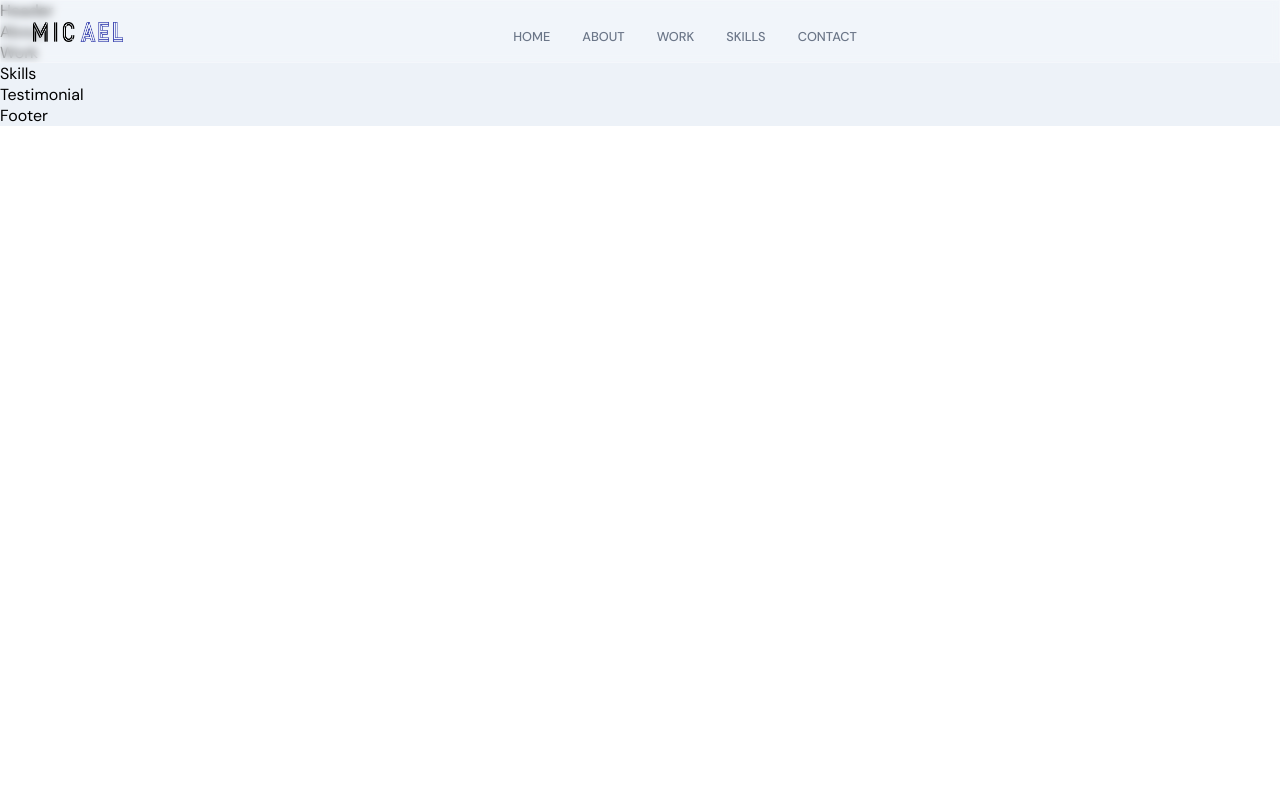
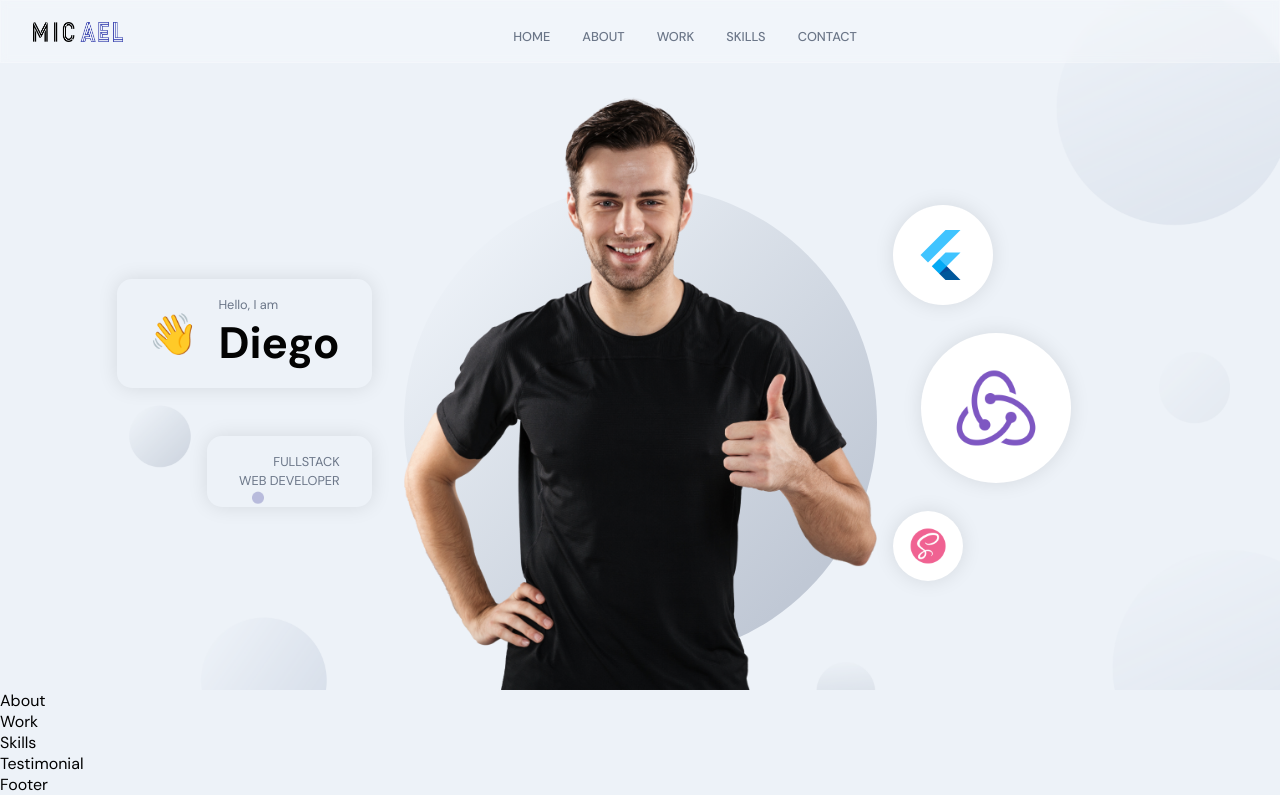
Before and after one commit to d1360cub/portfolio-sanity, a React (Create React App) app in the folder frontend_react/: page / in a window 1280 px wide. Built offline with nearby package versions, Linux system fonts and the light colour scheme.

Commit message:
adds header

```diff
--- a/frontend_react/src/container/Header/Header.scss
+++ b/frontend_react/src/container/Header/Header.scss
@@ -0,0 +1,187 @@
+#home {
+  position: relative;
+  background: url("../../assets/bgIMG.png");
+  background-size: cover;
+  background-position: center;
+  background-repeat: repeat;
+
+  .app__wrapper {
+    padding: 0;
+
+    .copyright {
+      display: none;
+    }
+  }
+}
+
+.app__header {
+  flex: 1;
+  width: 100%;
+  height: 100%;
+  flex-direction: row;
+  padding: 6rem 2rem 0rem;
+
+  @media screen and (min-width: 2000px) {
+    padding-top: 8rem;
+  }
+
+  @media screen and (max-width: 1200px) {
+    flex-direction: column;
+  }
+
+  @media screen and (max-width: 450px) {
+    padding: 6rem 1rem 2rem;
+  }
+}
+
+.app__header-info {
+  flex: 0.65;
+  display: flex;
+  flex-direction: column;
+  justify-content: flex-start;
+  align-items: flex-start;
+  height: 100%;
+  margin: 0 2rem;
+
+  @media screen and (max-width: 1200px) {
+    width: 100%;
+    margin-right: 0rem;
+  }
+}
+
+.app__header-badge {
+  width: 100%;
+  display: flex;
+  justify-content: flex-end;
+  align-items: flex-end;
+  flex-direction: column;
+
+  .badge-cmp, .tag-cmp {
+    padding: 1rem 2rem;
+    border: var(--white-color);
+    border-radius: 15px;
+    flex-direction: row;
+    width: auto;
+    box-shadow: 0px 0px 20px rgba(0, 0, 0, 0.1);
+  }
+
+  .tag-cmp {
+    flex-direction: column;
+    margin-top: 3rem;
+
+    p {
+      width: 100%;
+      text-transform: uppercase;
+      text-align: right;
+    }
+  }
+
+  span {
+    font-size: 2.5rem;
+
+    @media screen and (min-width: 2000px) {
+      font-size: 5rem;
+    }
+  }
+
+  @media screen and (max-width: 1200px) {
+    justify-content: flex-start;
+    align-items: flex-start;
+  }
+}
+
+.app__header-circles {
+  flex: 0.75;
+  display: flex;
+  flex-direction: column;
+  justify-content: space-evenly;
+  align-items: flex-start;
+  height: 100%;
+  margin-left: 1rem;
+
+  div {
+    width: 100px;
+    height: 100px;
+    border-radius: 50%;
+    background: var(--white-color);
+    box-shadow: 0px 0px 20px rgba(0, 0, 0, 0.1);
+
+    img {
+      width: 60%;
+      height: 60%;
+    }
+  }
+
+  div:nth-child(1) {
+    width: 100px;
+    height: 100px;
+  }
+
+  div:nth-child(2) {
+    margin: 1.75rem;
+    width: 150px;
+    height: 150px;
+  }
+
+  div:nth-child(3) {
+    width: 70px;
+    height: 70px;
+  }
+
+  @media screen and (min-width: 2000px) {
+    div:nth-child(2) {
+      width: 400px;
+      height: 400px;
+    }
+
+    div:nth-child(3) {
+      width: 170px;
+      height: 170px;
+    }
+
+    div:nth-child(1) {
+      width: 200px;
+      height: 200px;
+    }
+  }
+
+  @media screen and (max-width: 1200px) {
+    width: 100%;
+    flex-direction: row;
+    flex-wrap: wrap;
+    margin-left: 0;
+
+    div {
+      margin: 1rem;
+    }
+  }
+}
+
+.app__header-img {
+  flex: 1;
+  height: 100%;
+  display: flex;
+  justify-content: flex-end;
+  align-items: flex-end;
+  position: relative;
+
+  img {
+    width: 100%;
+    object-fit: contain;
+    z-index: 1;
+  }
+
+  .overlay_circle {
+    position: absolute;
+    left: 0;
+    right: 0;
+    bottom: 0;
+    z-index: 0;
+    width: 100%;
+    height: 90%;
+  }
+
+  @media screen and (max-width: 1200px) {
+    margin: 2rem 0;
+  }
+}
--- a/frontend_react/src/container/Header/index.jsx
+++ b/frontend_react/src/container/Header/index.jsx
@@ -1,8 +1,67 @@
 import React from 'react';
+import { motion } from 'framer-motion';
 import './Header.scss';
+import { images } from '../../constants';
 
 function Header() {
-  return <div>Header</div>;
+  const scaleVariants = {
+    whileInView: {
+      scale: [0, 1],
+      opacity: [0, 1],
+      transition: {
+        duration: 1,
+        ease: 'easeInOut',
+      },
+    },
+  };
+  return (
+    <div id='home' className='app__header app__flex'>
+      <motion.div
+        whileInView={{ x: [-100, 0], opacity: [0, 1] }}
+        transition={{ duration: 0.5 }}
+        className='app__header-info'
+      >
+        <div className='app__header-badge'>
+          <div className='badge-cmp app__flex'>
+            <span>👋</span>
+            <div style={{ marginLeft: 20 }}>
+              <p className='p-text'>Hello, I am</p>
+              <h1 className='head-text'>Diego</h1>
+            </div>
+          </div>
+          <div className='tag-cmp app__flex'>
+            <p className='p-text'>Fullstack</p>
+            <p className='p-text'>Web developer</p>
+          </div>
+        </div>
+      </motion.div>
+      <motion.div
+        whileInView={{ opacity: [0, 1] }}
+        transition={{ duration: 0.5, delayChildren: 0.5 }}
+        className='app__header-img'
+      >
+        <img src={images.profile} alt='profile_picture' />
+        <motion.img
+          whileInView={{ scale: [0, 1] }}
+          transition={{ duration: 1, ease: 'easeInOut' }}
+          className='overlay_circle'
+          src={images.circle}
+          alt='profile_circle'
+        />
+      </motion.div>
+      <motion.div
+        variants={scaleVariants}
+        whileInView={scaleVariants.whileInView}
+        className='app__header-circles'
+      >
+        {[images.flutter, images.redux, images.sass].map((element, index) => (
+          <div className='circle-cmp app__flex' key={`circle-${index}`}>
+            <img src={element} alt='circle' />
+          </div>
+        ))}
+      </motion.div>
+    </div>
+  );
 }
 
 export default Header;
```
